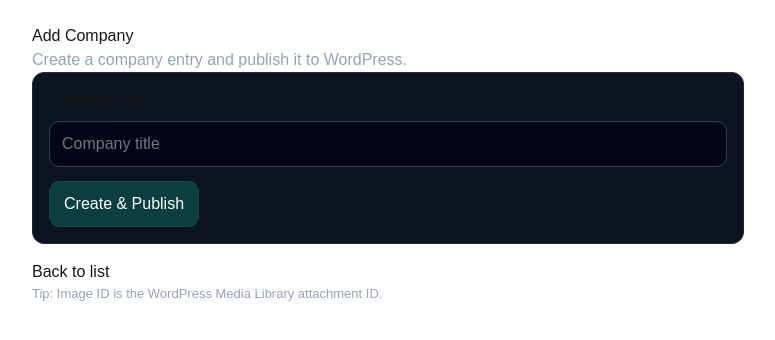
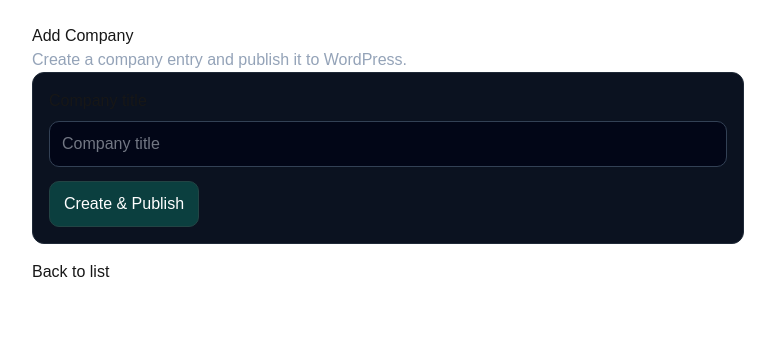
Before and after one commit to manthanparmarcs/headless-wp-demo, a Next.js app: page /company/create in a window 1280 px wide. Shown: the top 340 px of the page, without its empty margins (252-1027 px from the left). Built offline with nearby package versions, Linux system fonts and the light colour scheme; no server answers.

Commit message:
Removed unnecesary line in create company page

```diff
--- a/app/company/create/page.js
+++ b/app/company/create/page.js
@@ -15,9 +15,6 @@ export default function CreatePage() {
       <p style={{ marginTop: "16px" }}>
         <Link href="/company">Back to list</Link>
       </p>
-      <p style={{ color: "#94a3b8", fontSize: 13 }}>
-        Tip: Image ID is the WordPress Media Library attachment ID.
-      </p>
     </main>
   );
 }
```
